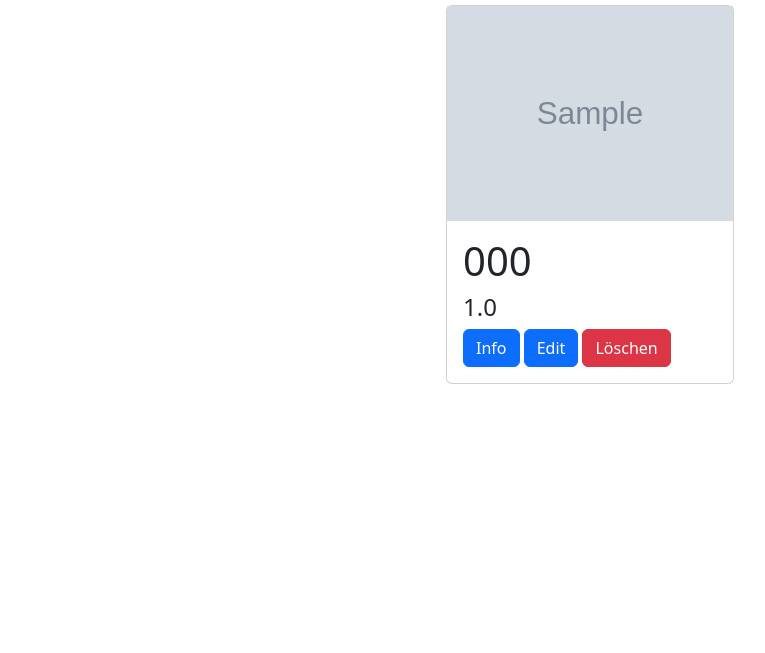
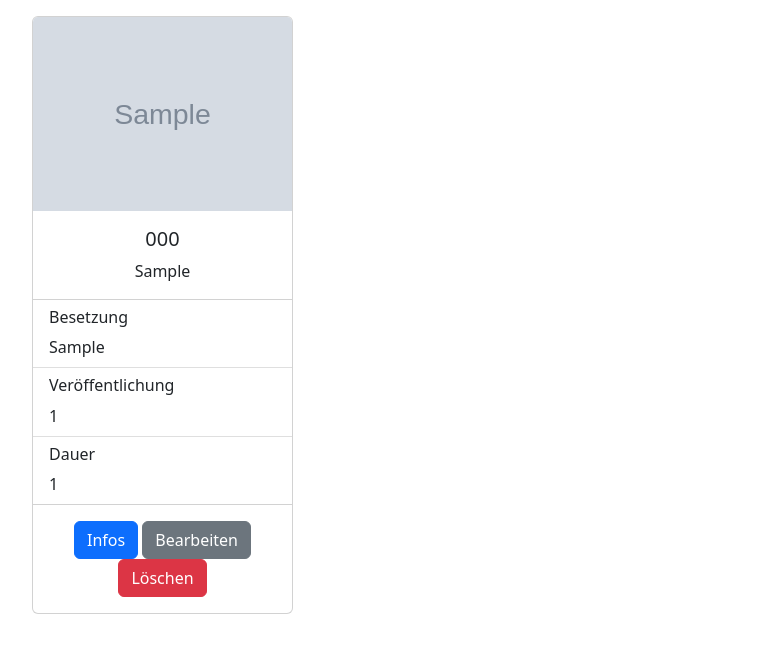
Before and after one commit to vincm1/flask_films, a Flask app: page /filme in a window 1280 px wide. Shown: the part 66-719 px from the top of the page, without its empty margins (50-815 px from the left). Run offline with Flask 2, Linux system fonts and the light colour scheme; tables that the repository leaves empty hold one stand-in row (values such as "Sample post"); grey boxes marked "Sample" are stand-in pictures; some libraries are stand-ins or nearby versions.

Commit message:
Kleine fixes

```diff
--- a/app/filme/forms.py
+++ b/app/filme/forms.py
@@ -5,7 +5,7 @@ from wtforms.validators import DataRequired
 
 class AddFilmForm(FlaskForm):
     titel = StringField('Titel', validators=[DataRequired()])
-    laenge = FloatField('Spiellänge', validators=[DataRequired()])
+    laenge = IntegerField('Spiellänge', validators=[DataRequired()])
     regie = StringField('Regie', validators=[DataRequired()])
     jahr = IntegerField('Jahr der Veröffentlichung', validators=[DataRequired()])
     image = StringField('Cover', validators=[DataRequired()])
@@ -21,5 +21,5 @@ class EditFilmForm(FlaskForm):
     image = StringField('Cover', validators=[DataRequired()])
     schauspieler = StringField('Besetzung', validators=[DataRequired()])
     rating = FloatField('Imdb Rating', validators=[DataRequired()])
-    preise = StringField('Oscars, Grammys etc.', validators=[DataRequired()])
+    preise = StringField('Oscars, Grammys etc.')
     submit = SubmitField('Update')
--- a/app/filme/models.py
+++ b/app/filme/models.py
@@ -7,7 +7,7 @@ class Film(db.Model):
 
     id = db.Column(db.Integer, primary_key = True)
     titel = db.Column(db.String, index=True, nullable=False, unique=True)
-    laenge = db.Column(db.Float)
+    laenge = db.Column(db.Integer)
     regie = db.Column(db.String)
     preise = db.Column(db.String)
     jahr = db.Column(db.Integer)
--- a/app/filme/routes.py
+++ b/app/filme/routes.py
@@ -23,6 +23,7 @@ def add_film():
         db.session.add(film)
         db.session.commit()
         flash("Success!")
+        return redirect (url_for('main.display_filme'))
     return render_template('add_film.html', form=form)
 
 @main.route('/film/<film_id>', methods=["GET", "POST"])
@@ -46,7 +47,7 @@ def edit_film(film_id):
 
         db.session.add(film)
         db.session.commit()
-        flash("Film hinzugefügt!")
+        flash("Film bearbeitet!")
         return redirect(url_for('main.display_filme'))
     return render_template('edit_film.html', film=film, film_id = film.id, form=form)
 
--- a/app/filme/templates/add_film.html
+++ b/app/filme/templates/add_film.html
@@ -1,5 +1,6 @@
 {% extends 'layout.html' %}
 
 {% block content %}
-       f{{ film.titel }}
+       {{ form.hidden_tag()}}
+       {{ wtf.quick_form(form) }}
 {% endblock %}
--- a/app/filme/templates/alle_filme.html
+++ b/app/filme/templates/alle_filme.html
@@ -1,20 +1,29 @@
 {% extends 'layout.html' %}
 
 {% block content %}
-<div class="movie-cards">
-    {% for film in filme %}
-    <div class="movie-cards-row" >
-        <div class="card" style="width: 18rem;">
-            <img src="static/{{ film.image }}" alt="">
-            <div class="card-body">
-                <h1>{{film.titel}}</h1>
-                <h4>{{film.laenge}}</h4>
-                <a class="btn btn-primary" href="{{ url_for('main.display_film', film_id=film.id)}}" role="button">Info</a>
-                <a class="btn btn-primary" href="{{ url_for('main.edit_film', film_id=film.id)}}" role="button">Edit</a>
-                <a type="button" class="btn btn-danger" href="{{ url_for('main.delete_film', film_id=film.id)}}"> Löschen</a>
-            </div>
+    <div class="container">
+        <div class="row py-3">
+            {% for film in filme %}
+                <div class="col-3">
+                    <div class="card">
+                        <img src="/static/img/{{ film.image }}" class="card-img-top" alt="...">
+                        <div class="card-body">
+                            <h5 class="card-title"> {{ film.titel }}</h5>
+                            <p class="card-text">{{ film.regie }}</p>
+                        </div>
+                        <ul class="list-group list-group-flush">
+                        <li class="list-group-item"><h6>Besetzung</h6> {{ film.schauspieler }}</li>
+                        <li class="list-group-item"><h6>Veröffentlichung</h6> {{ film.jahr }}</li>
+                        <li class="list-group-item"><h6>Dauer</h6> {{ film.laenge }}
+                        </ul>
+                        <div class="card-body">
+                        <a href="#" class="btn btn-primary">Infos</a>
+                        <a href="#" class="btn btn-secondary">Bearbeiten</a>
+                        <a href="#" class="btn btn-danger">Löschen</a>
+                        </div>
+                    </div>
+                </div>
+            {% endfor %}
         </div>
     </div>
-    {% endfor %}
-</div>
 {% endblock %}
--- a/app/filme/templates/layout.html
+++ b/app/filme/templates/layout.html
@@ -19,7 +19,7 @@
             {% block navbar %}
             <nav class="navbar" style="background-color: #e3f2fd;">
                 <div class="container-fluid">
-                  <img src="static/logo-filmtreff.jpg" alt="" height="30px" width="30px">
+                  <img src="static/img/logo-filmtreff.jpg" alt="" height="30px" width="30px">
                   <a class="navbar-brand" href="{{ url_for('main.display_home')}}"><img src="static/logo-filmtreff.jpg" alt="" height="40px" width="0px"> Film Treff</a>
                   <button class="navbar-toggler" type="button" data-bs-toggle="collapse" data-bs-target="#navbarNav" aria-controls="navbarNav" aria-expanded="false" aria-label="Toggle navigation">
                     <span class="navbar-toggler-icon"></span>
--- a/app/static/css/styles.css
+++ b/app/static/css/styles.css
@@ -11,12 +11,14 @@
     color: white;
 }
 
-.movie-cards-row{
-    display: flex;
-    flex-wrap: wrap;
-    justify-content: space-around;
-    margin-top: 5px;
+.card{
+    height:fit-content;
 }
 
-.card{
+.card-body{
+    text-align: center;
 }
+
+.list-group-item-tag{
+    font-style: bold;
+}
```
Also changed, not shown: app/filme/templates/edit_film.html (+8 -1 lines), app/filme/templates/home.html (+8 -8 lines), app/static/img/Ant-Man.jpg (added), app/static/img/FFTokyo.jpg (added), app/static/img/Lord of the rings.jpg (renamed from app/static/Lord of the rings.jpg), app/static/img/SchindlersListe.jpg (renamed from app/static/SchindlersListe.jpg), app/static/img/SpidermanNW.jpg (renamed from app/static/SpidermanNW.jpg), app/static/img/Tenet.jpg (renamed from app/static/Tenet.jpg), app/static/img/logo-filmtreff.jpg (renamed from app/static/logo-filmtreff.jpg), app/static/img/titanic.jpg (renamed from app/static/titanic.jpg).
